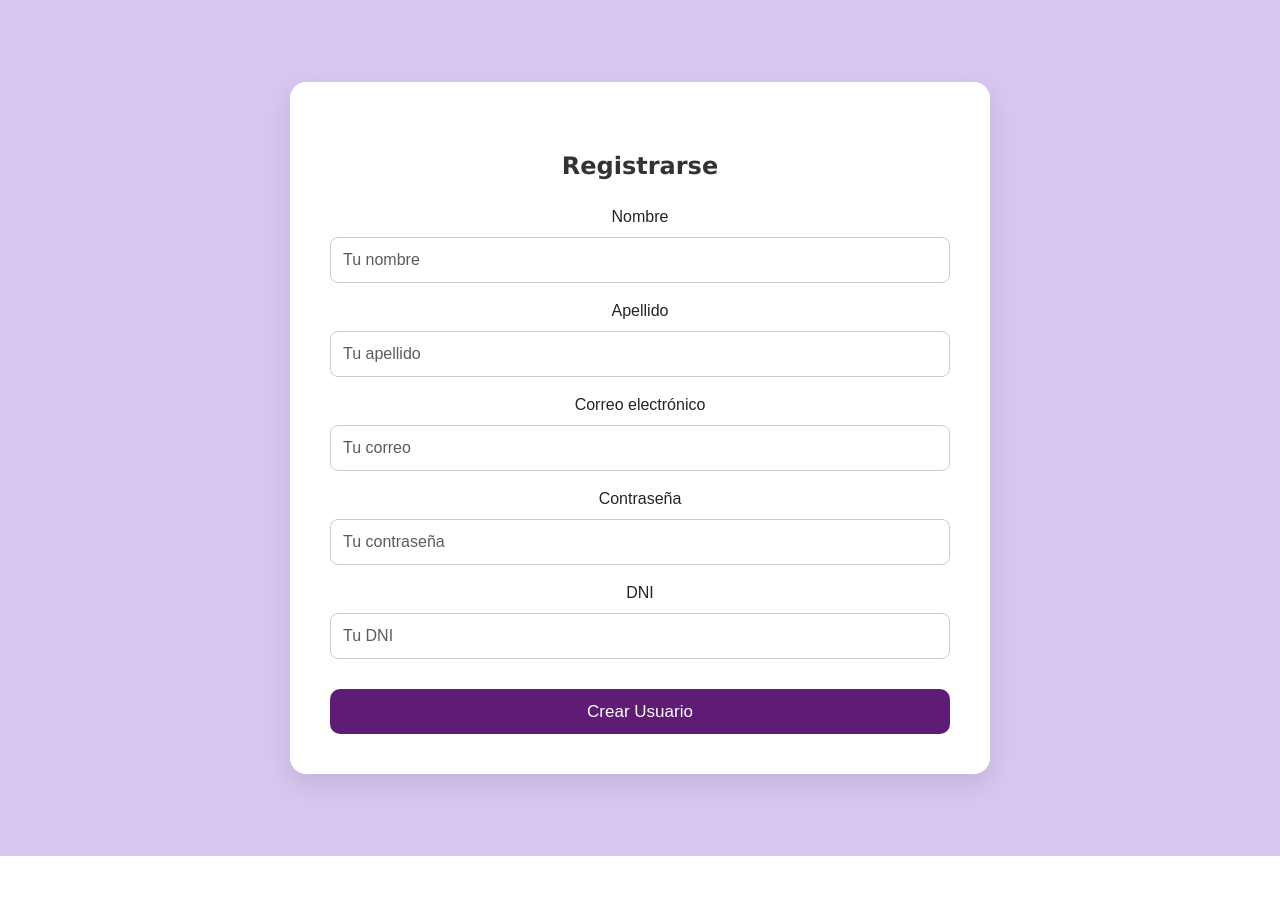
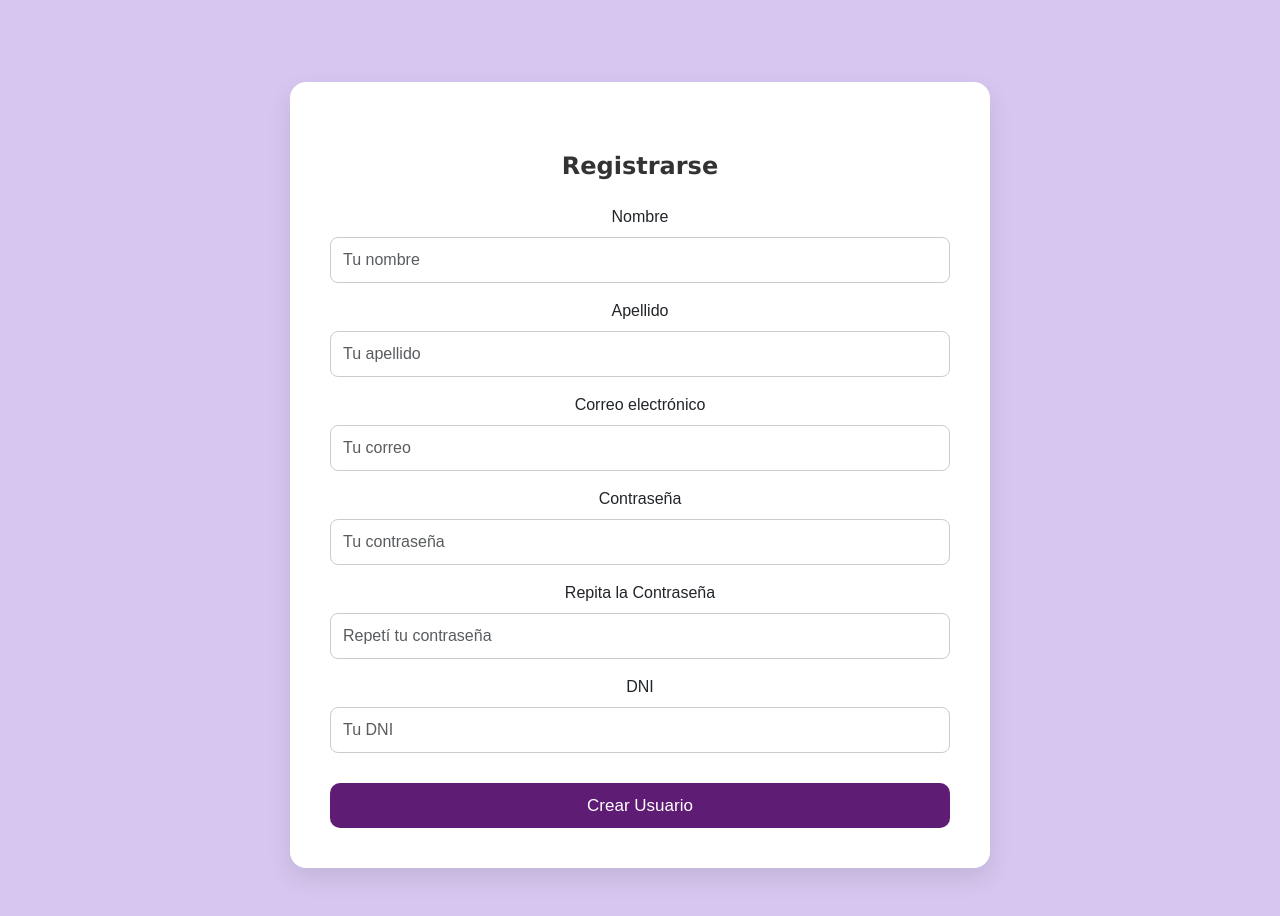
Before and after one commit to MurielSalbador/PetCare-Shop, a React (Vite) app: page /register in a window 1280 px wide. Shown: the top 916 px of the page. Before the commit the page ends 856 px from the top, so only its background shows below. Built offline with nearby package versions, Linux system fonts and the light colour scheme.

Commit message:
validation for repeat pw

```diff
--- a/package.json
+++ b/package.json
@@ -11,6 +11,7 @@
   },
   "dependencies": {
     "bootstrap": "^5.3.5",
+    "dom": "^0.0.3",
     "react": "^19.0.0",
     "react-bootstrap": "^2.10.9",
     "react-dom": "^19.0.0",
--- a/src/component/login/Login.jsx
+++ b/src/component/login/Login.jsx
@@ -28,7 +28,6 @@ function Login() {
   return (
     <>
       <div className="login-form">
-        <Form noValidate validated={validated} onSubmit={handleSubmit}>
       <h3 className="text-center mb-4">Iniciar sesión</h3>
 
         <Form.Group className="mb-3" controlId="formBasicSelect">
@@ -39,6 +38,8 @@ function Login() {
             <option value="3">Administrador</option>
           </Form.Select>
         </Form.Group>
+
+        <Form noValidate validated={validated} onSubmit={handleSubmit}>
 
           <Form.Group className="mb-3" controlId="formBasicEmail">
             <Form.Label>Correo electrónico</Form.Label>
--- a/src/component/register/Register.jsx
+++ b/src/component/register/Register.jsx
@@ -15,6 +15,7 @@ function Register() {
     apellido: '',
     email: '',
     password: '',
+    confirmPassword: '',
     dni: '',
   });
   const [showModal, setShowModal] = useState(false);
@@ -32,7 +33,9 @@ function Register() {
     const form = event.currentTarget;
     event.preventDefault();
 
-    if (form.checkValidity() === false) {
+    const passwordsMatch = formData.password === formData.confirmPassword;
+
+    if (form.checkValidity() === false || !passwordsMatch) {
       event.stopPropagation();
       setValidated(true);
       return;
@@ -118,6 +121,32 @@ function Register() {
             <Form.Control.Feedback>Contraseña segura </Form.Control.Feedback>
           </Form.Group>
 
+          <Form.Group className="mb-3" controlId="formConfirmPassword">
+          <Form.Label>Repita la Contraseña</Form.Label>
+          <Form.Control
+            required
+            type="password"
+            placeholder="Repetí tu contraseña"
+            name="confirmPassword"
+            value={formData.confirmPassword}
+            onChange={handleChange}
+            minLength={6}
+            isInvalid={validated && (formData.confirmPassword.length < 6 || formData.confirmPassword !== formData.password)}
+            isValid={validated && formData.confirmPassword.length >= 6 && formData.confirmPassword === formData.password}
+          />
+          {validated && formData.password !== formData.confirmPassword && (
+            <Form.Control.Feedback type="invalid">
+              Las contraseñas no coinciden.
+            </Form.Control.Feedback>
+          )}
+          {validated && formData.password === formData.confirmPassword && (
+            <Form.Control.Feedback type="valid">
+              Las contraseñas coinciden.
+            </Form.Control.Feedback>
+          )}
+        </Form.Group>
+
+
           <Form.Group className="mb-3" controlId="formDNI">
             <Form.Label>DNI</Form.Label>
             <Form.Control
```
Also changed, not shown: 1 other file (tests, documents, lock files or other folders). Lines whose indentation alone changed are shown as unchanged.
